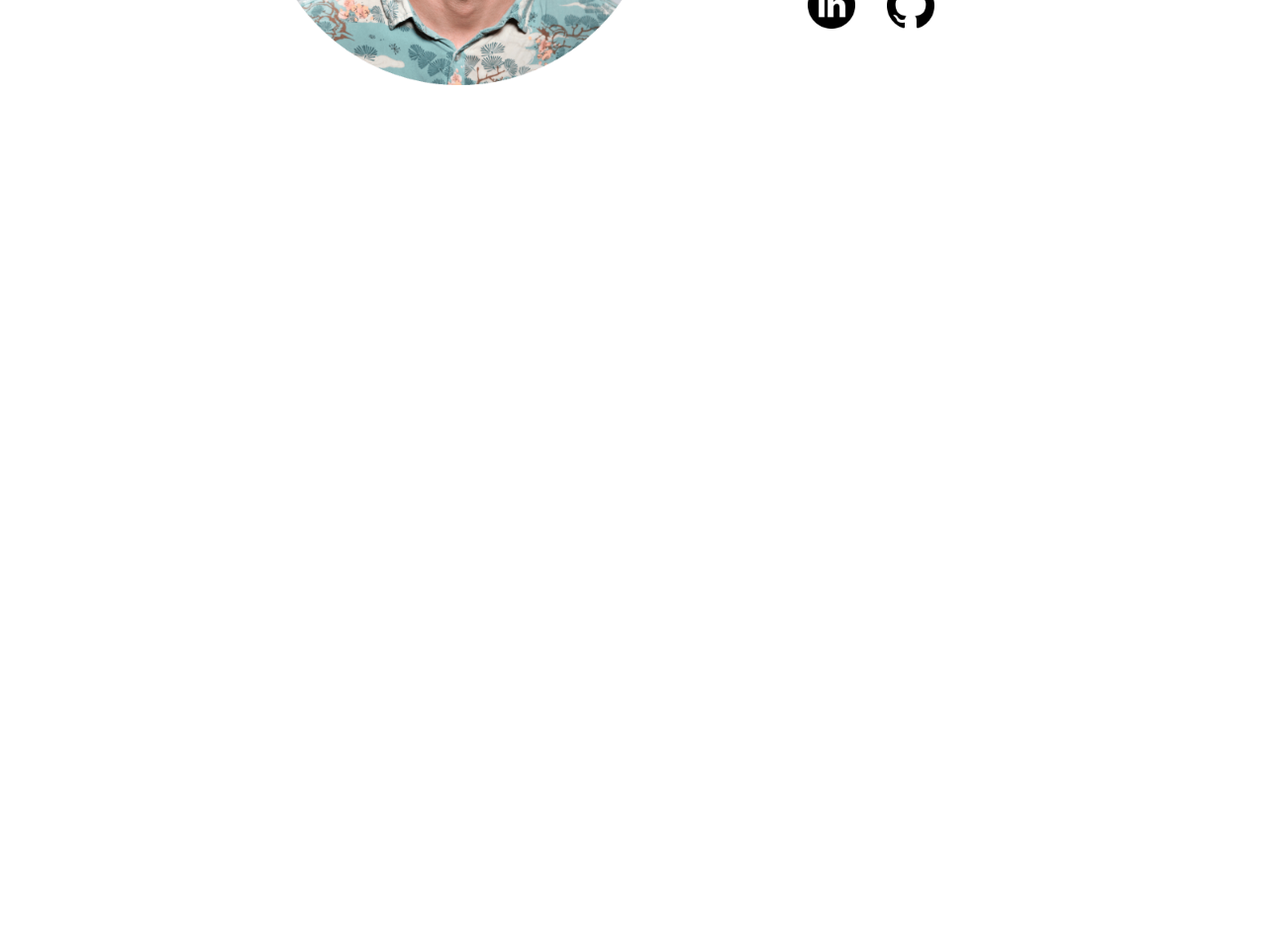
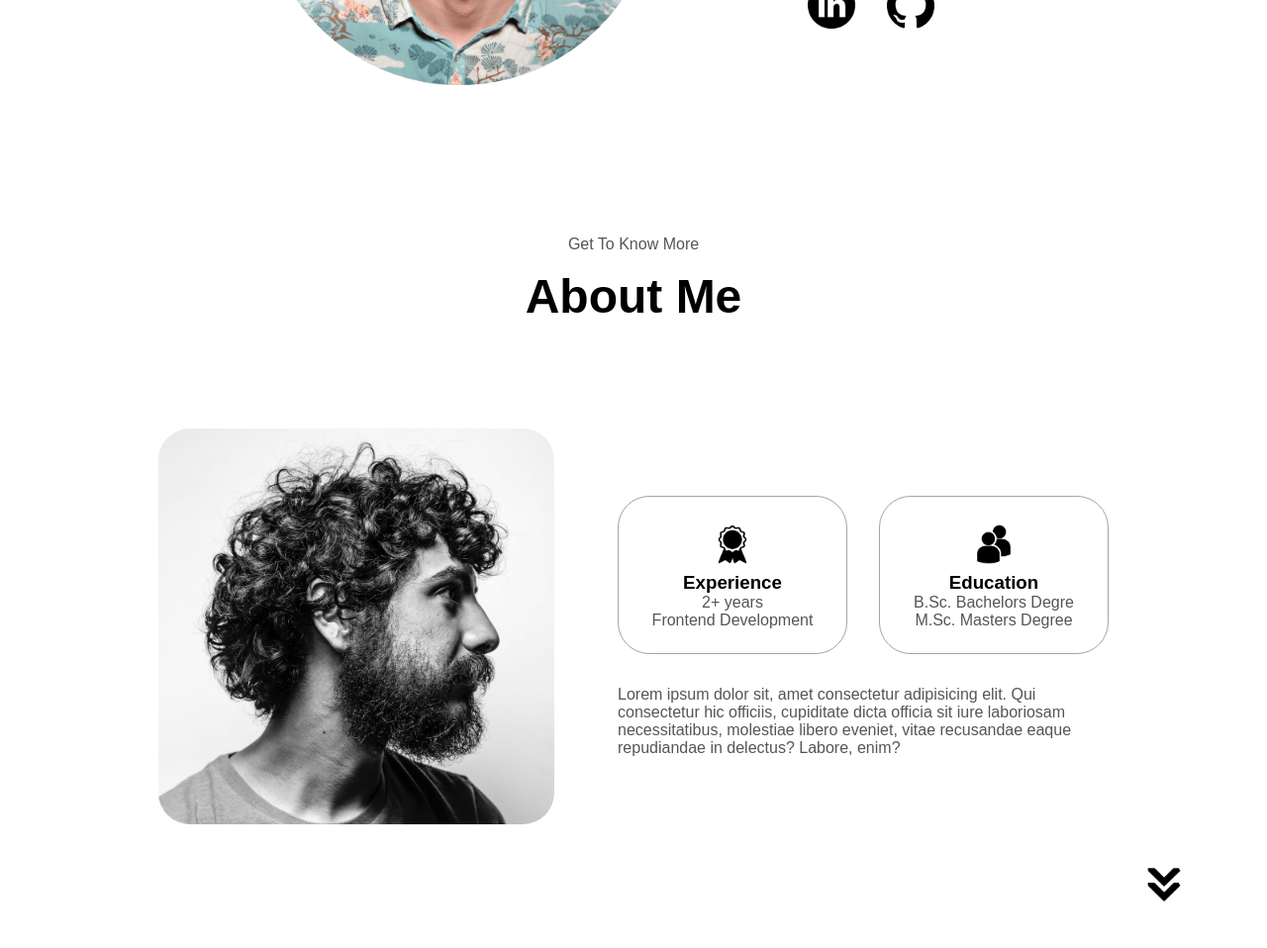
Before and after one commit to kaizen2112/My-Portfolio-101, a PHP site: page / in a window 1280 px wide. Shown: the part 604-1562 px from the top of the page at 99% size. Before the commit the page ends 690 px from the top, so only its background shows below. Run offline with PHP 8.4, Linux system fonts and the light colour scheme.

Commit message:
About me section added

```diff
--- a/index.html
+++ b/index.html
@@ -77,17 +77,53 @@
       </div>
     </section>
 
+    <section id="about">
+          <p class="section__text__p1">Get To Know More</p>
+          <h1 class="title">About Me</h1>
+          <div class="section-container">
+            <div class="section__pic-container">
+              <img src="./assets/about-pic.png"
+                   alt="Profile picture"
+                   class="about-pic"
+                   />
+            </div>
+
+            <div class="about-details-container">
+              <div class="about-containers">
+                <div class="details-container">
+                  <img src="./assets/experience.png"
+                  alt="Experience icon"
+                  class="icon"
+                  />
+                  <h3>Experience</h3>
+                  <p>2+ years <br/> Frontend Development</p>
+                </div>
+                <div class="details-container">
+                  <img src="./assets/education.png"
+                  alt="Education icon"
+                  class="icon"
+                  />
+                  <h3>Education</h3>
+                  <p>B.Sc. Bachelors Degre <br/> M.Sc. Masters Degree</p>
+                </div>
+              </div>
+
+              <div class="text-container">
+                <p>Lorem ipsum dolor sit, amet consectetur adipisicing elit. Qui consectetur hic officiis, cupiditate dicta officia sit iure laboriosam necessitatibus, molestiae libero eveniet, vitae recusandae eaque repudiandae in delectus? Labore, enim?</p>
+              </div>
+            </div>
+          </div>
+
+          <img src="./assets/arrow.png" alt="Arrow icon" class="icon arrow"
+               onclick="location.href='./#experience'"
+               />
+    </section>
 
 
-    <!-- <script>
-      function toggleMenu() {
-          const menu = document.querySelector(".menu-links");
-          const icon = document.querySelector(".hamburger-icon");
 
-          menu.classList.toggle("open");
-          icon.classList.toggle("open");
-      }
-  </script> -->
+
+
+
 
 </body>
 </html>
--- a/style.css
+++ b/style.css
@@ -261,3 +261,55 @@ section {
 .btn-container {
     gap: 1rem;
 }
+
+/*  ABOUT SECTION  */
+
+    #about {
+      position: relative;
+    }
+
+    .about-containers {
+      gap: 2rem;
+      margin-bottom: 2rem;
+    }
+
+    .about-details-container {
+      justify-content: center;
+      flex-direction: column;
+    }
+
+    .about-containers,
+    .about-details-container {
+        display: flex;
+    }
+
+    .about-pic {
+        border-radius: 2rem;
+    }
+
+    .arrow {
+        position: absolute;
+        right: -5rem;
+        bottom: 2.5rem;
+    }
+
+    .details-container {
+        padding: 1.5rem;
+        flex: 1;
+        background: white;
+        border-radius: 2rem;
+        border: rgb(53,53,53) 0.1rem solid;
+        border-color: rgb(163, 163, 163);
+        text-align: center;
+    }
+
+    .section-container {
+        gap: 4rem;
+        height: 80%;
+    }
+
+    .section__pic-container {
+        height: 400px;
+        width: 400px;
+        margin: auto 0;
+    }
```
